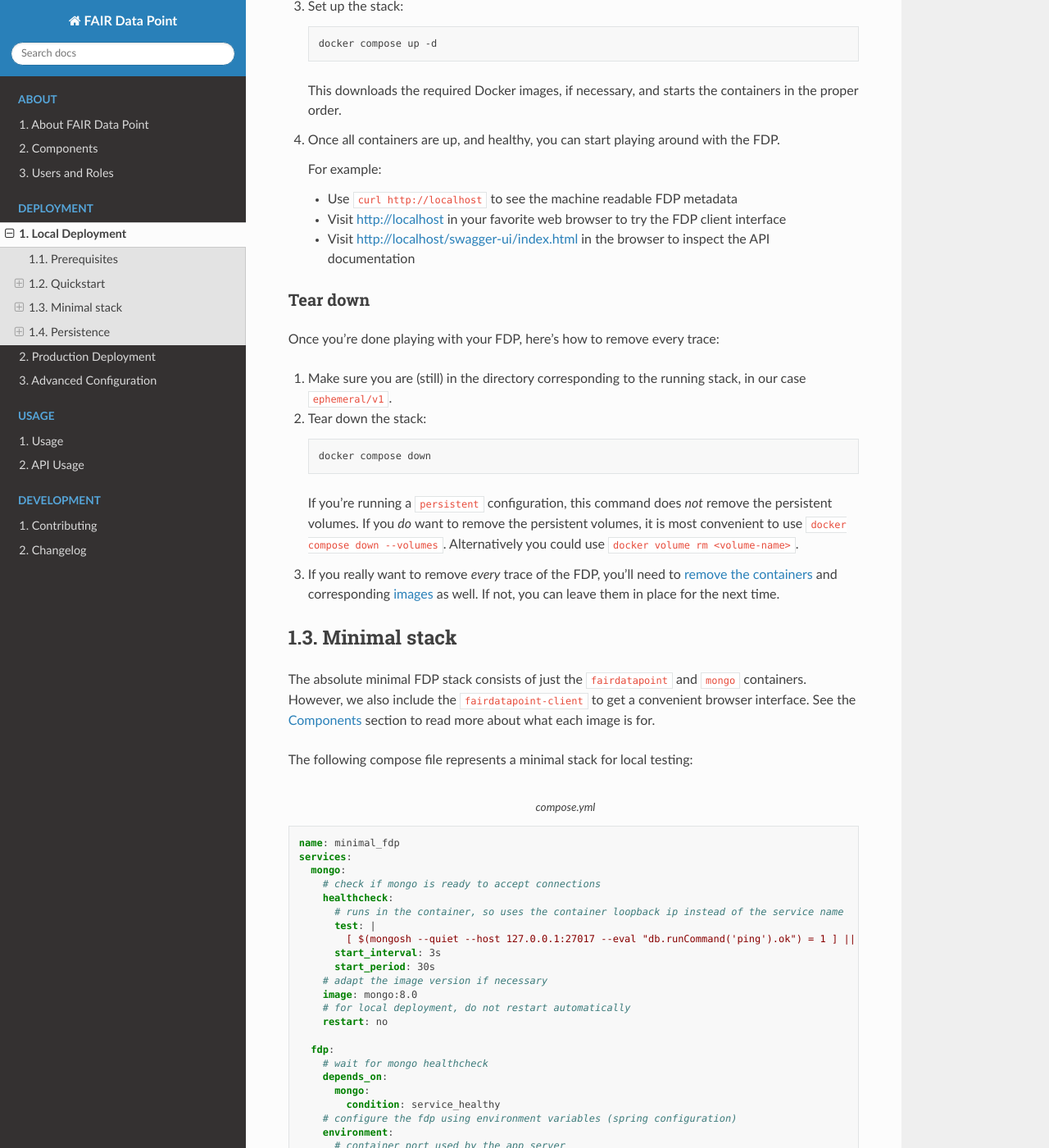
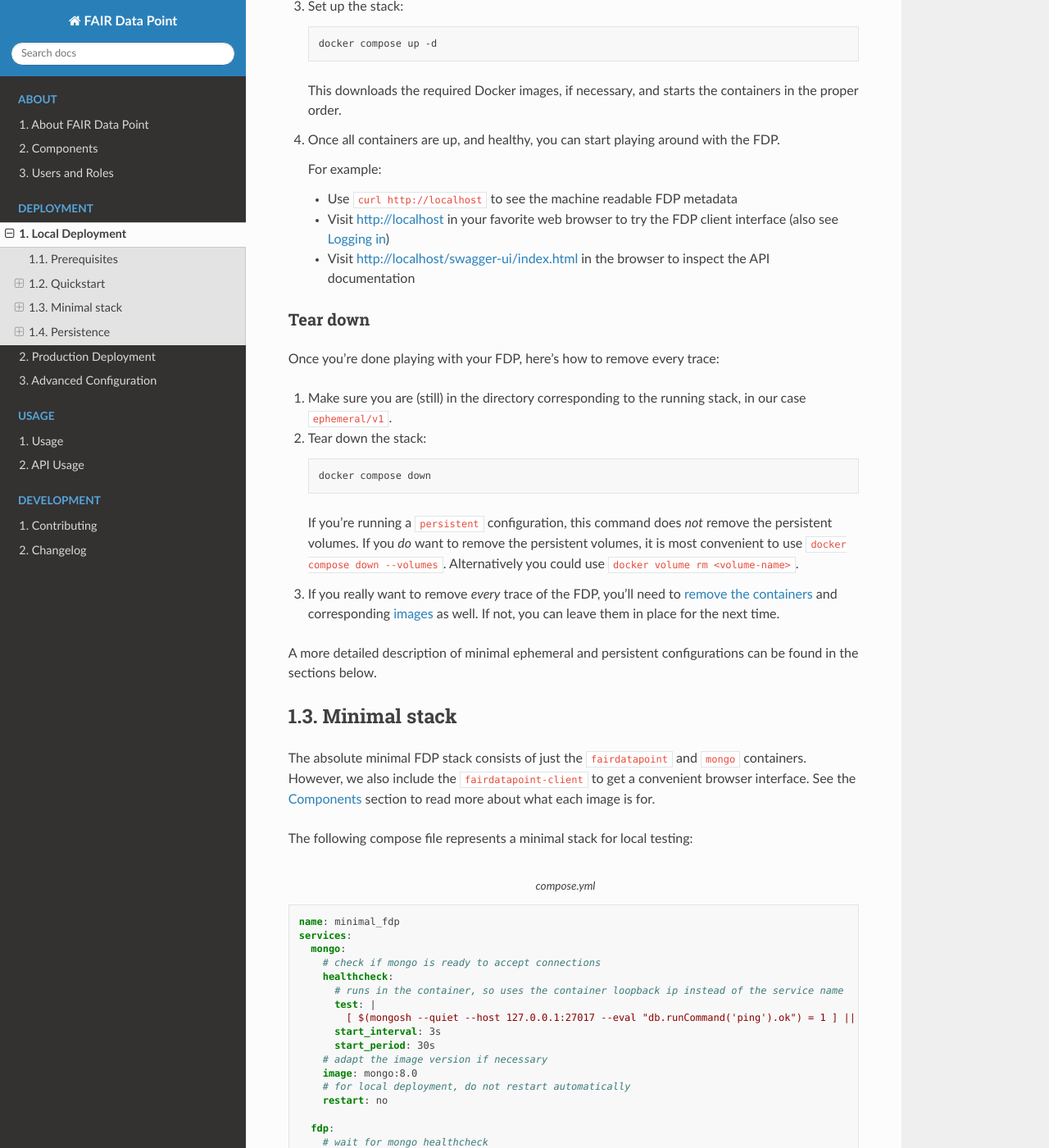
Before and after one commit to FAIRDataTeam/FAIRDataPoint-Docs, a Sphinx documentation site: the page built from docs/deployment/local-deployment.rst, in a window 1280 px wide and 1400 px high, scrolled down 1150 px. Shown: the whole window at 82% size. Built offline with Sphinx 7.4.7 and the Read the Docs theme 3.1.0, drawn with Linux system fonts in a browser that asks for light colours.

Commit message:
link to logging-in

```diff
--- a/docs/deployment/local-deployment.rst
+++ b/docs/deployment/local-deployment.rst
@@ -62,7 +62,7 @@ Here's how to get started quickly with a minimal FDP stack that has no data pers
    For example:
 
    - Use ``curl http://localhost`` to see the machine readable FDP metadata
-   - Visit http://localhost in your favorite web browser to try the FDP client interface
+   - Visit http://localhost in your favorite web browser to try the FDP client interface (also see `Logging in`_)
    - Visit http://localhost/swagger-ui/index.html in the browser to inspect the API documentation
 
 Tear down
@@ -85,6 +85,7 @@ Once you're done playing with your FDP, here's how to remove every trace:
 3. If you really want to remove *every* trace of the FDP, you'll need to `remove the containers`_ and corresponding `images`_ as well.
    If not, you can leave them in place for the next time.
 
+A more detailed description of minimal ephemeral and persistent configurations can be found in the sections below.
 
 Minimal stack
 =============
```
